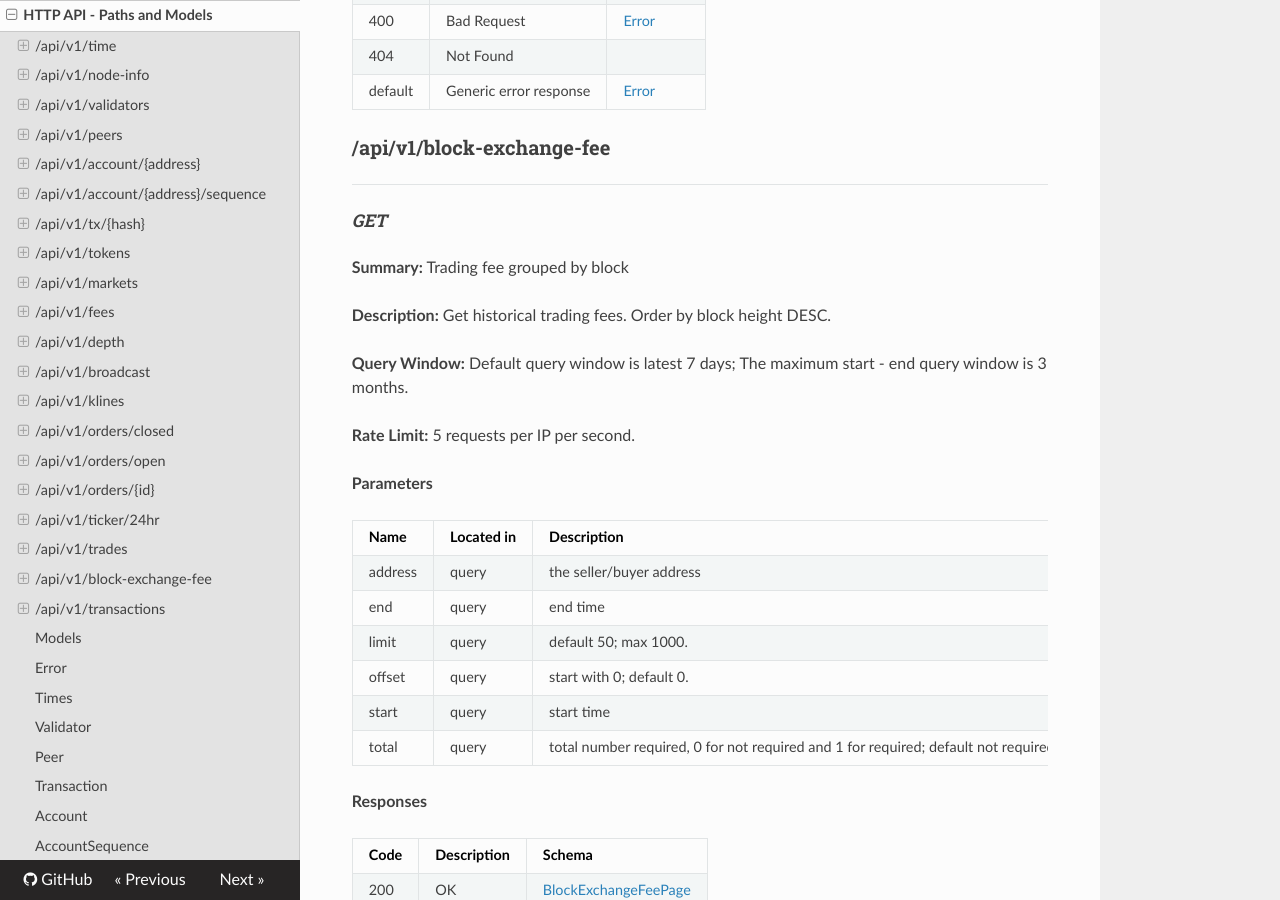
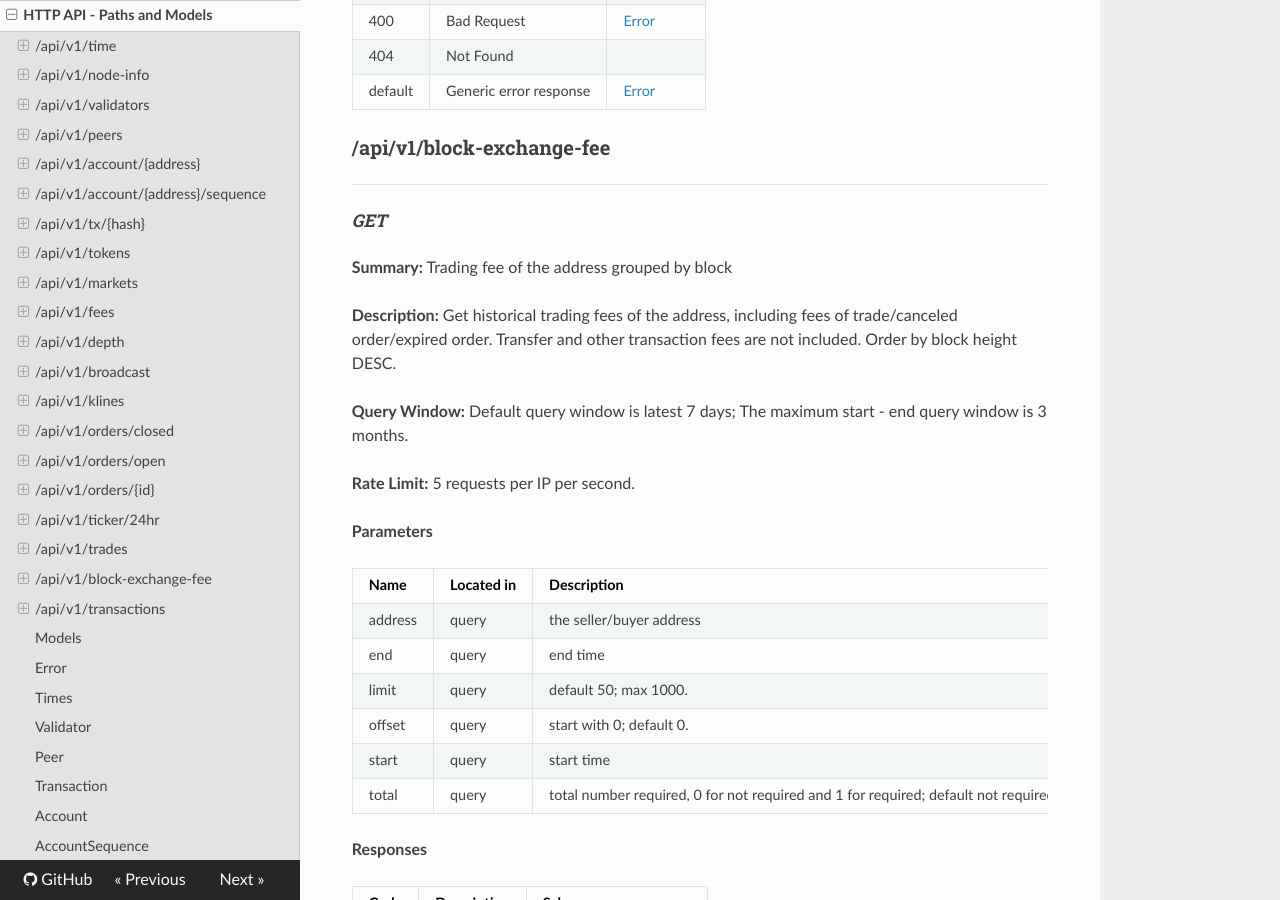
Before and after one commit to yash-sharma1/docs-site, an MkDocs documentation site: the page built from docs/api-reference/dex-api/paths.md, in a window 1280 px wide and 900 px high, scrolled down 14689 px. Built offline with MkDocs 1.6.1, drawn with Linux system fonts in a browser that asks for light colours; nearby versions of some CDN libraries; some of the changed text lies outside the part shown.

```diff
--- a/docs/api-reference/dex-api/paths.md
+++ b/docs/api-reference/dex-api/paths.md
@@ -580,9 +580,9 @@ If the time window is larger than limits, only the first n klines will return. I
 ### /api/v1/block-exchange-fee
 ---
 ##### ***GET***
-**Summary:** Trading fee grouped by block
+**Summary:** Trading fee of the address grouped by block
 
-**Description:** Get historical trading fees. Order by block height DESC.
+**Description:** Get historical trading fees of the address, including fees of trade/canceled order/expired order. Transfer and other transaction fees are not included. Order by block height DESC.
 
 **Query Window:** Default query window is latest 7 days; The maximum start - end query window is 3 months.
 
```
Also changed, not shown: other parts of docs/api-reference/dex-api/paths.md (+1 -1 lines).
